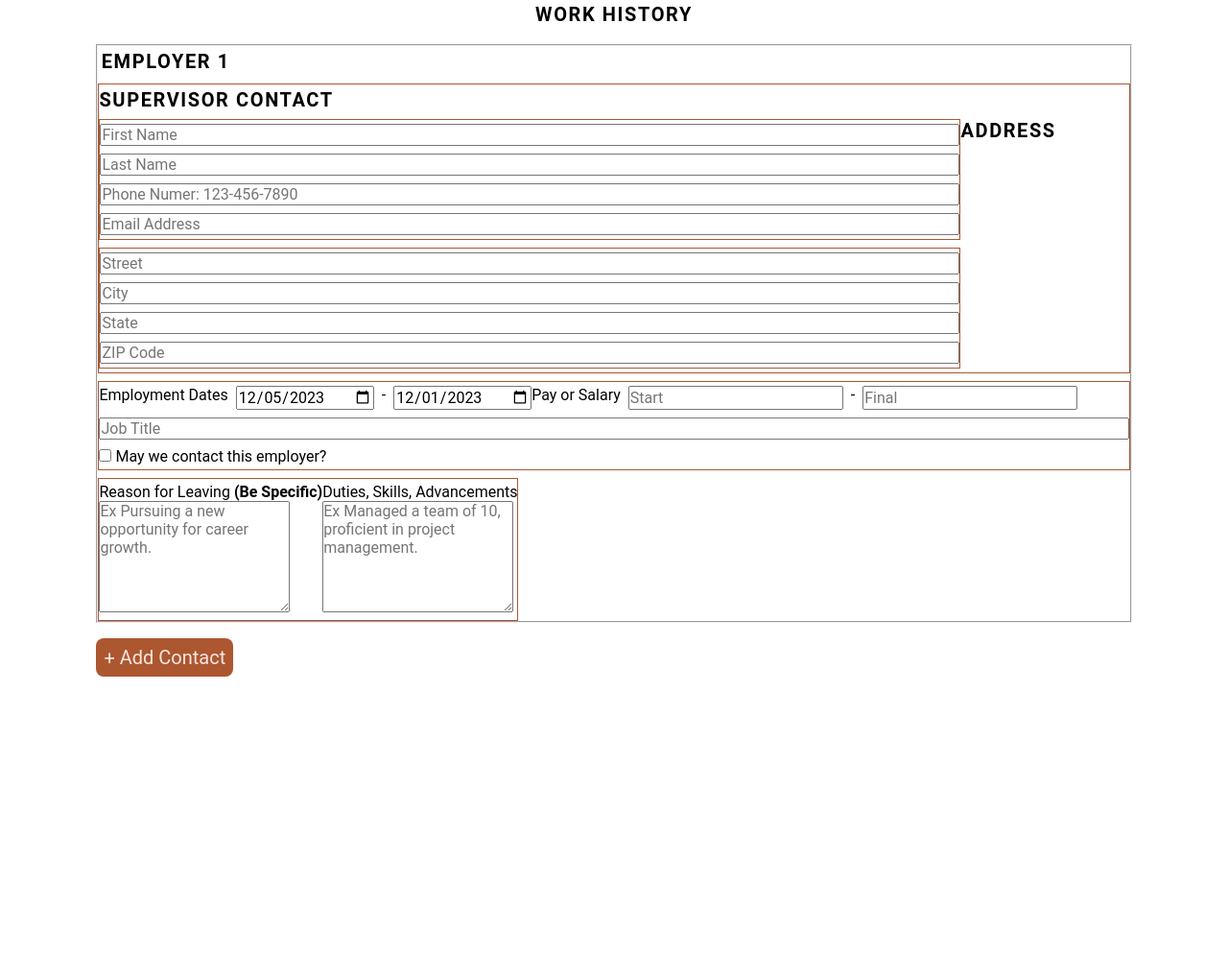
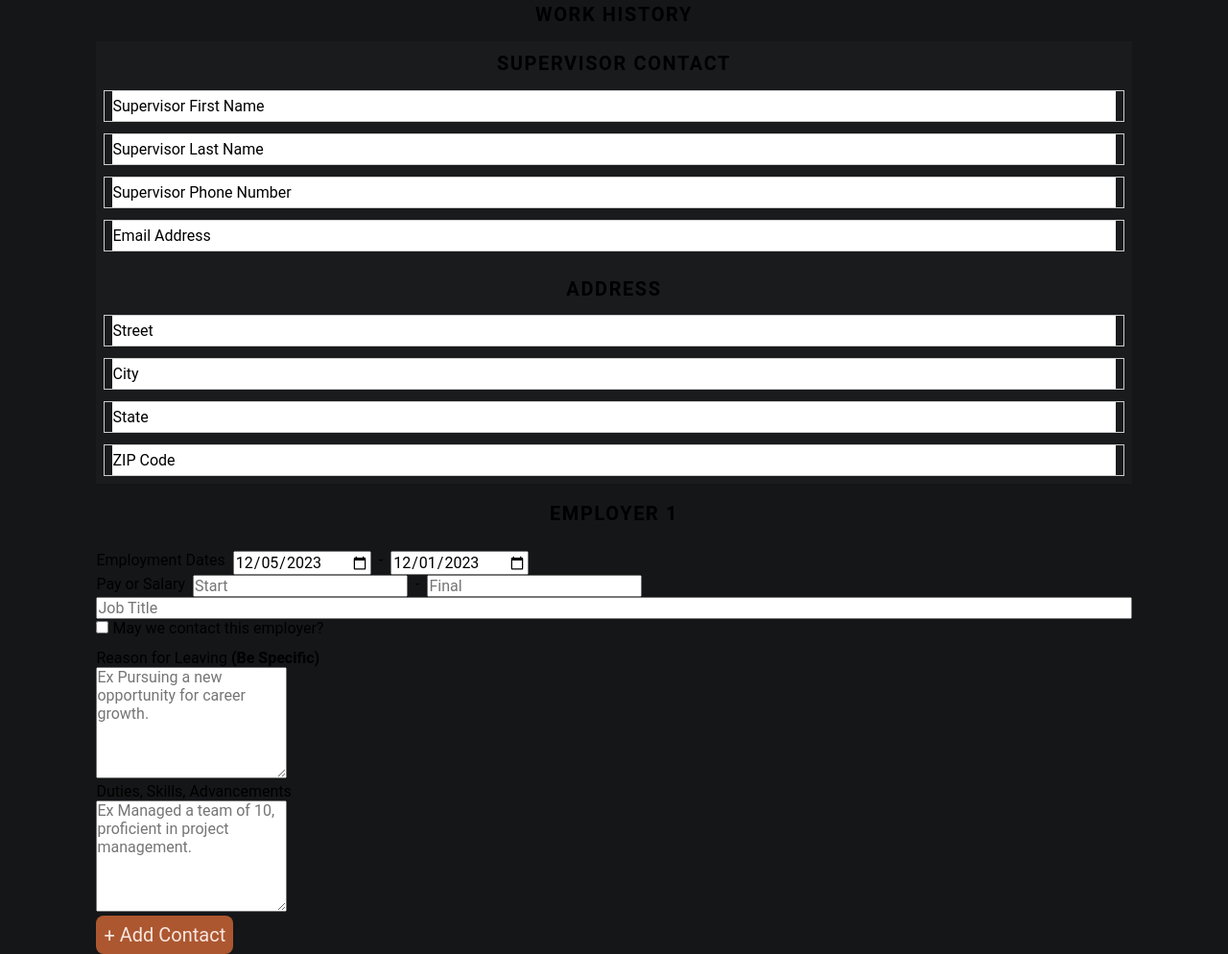
Before and after one commit to gelbels/EmployeeApplication, a plain HTML site: page page2.html in a window 1280 px wide. Shown: the whole page at 96% size. Before the commit the page ends 800 px from the top, so only its background shows below. Drawn offline with Linux system fonts and the light colour scheme; a script that the page names is missing.

Commit message:
more css and html organization

```diff
--- a/elements.css
+++ b/elements.css
@@ -1,19 +1,18 @@
-/* html {
+:root {
     background-color: var(--bg-color);
-} */
+}
 
 fieldset {
     /* background-color: var(--bg-color-brighter); */
     /* border: 1px solid var(--bg-color-accent); */
+    border: none;
 
     width: 100%;
 
     display: flex;
+    flex-direction: column;
     flex-wrap: wrap;
-    gap: 0.5rem;
-
-    margin: 1rem auto;
-    width: 90%;
+    gap: 0.75rem;
 }
 
 h1 {
--- a/input.css
+++ b/input.css
@@ -107,12 +107,15 @@ input .invalid {
     /* margin-inline: auto; */
     /* margin: 0; */
     width: 100%;
+    height: fit-content;
 
-    background-color: #fd2020;
     border: solid 1px #ccc;
 
-    /* padding: 0 0.5rem; */
+    padding: 0 0.5rem;
     position: relative;
+
+    /* debug */
+    /* background-color: #fd2020; */
 }
 
 .input-wrapper input {
@@ -121,8 +124,11 @@ input .invalid {
 
     background-color: Canvas;
 
-    padding: 0.5rem 0 0.5rem;
+    padding: 0.5rem 0rem 0.25rem;
 }
+
+/* Input is empty */
+/* .input-wrapper input:placeholder-shown {} */
 
 .input-wrapper input::placeholder {
     color: transparent;
@@ -131,21 +137,21 @@ input .invalid {
 .input-wrapper input~label {
     position: absolute;
 
-    left: 0rem;
-    margin: 0.25rem;
-    padding: 0.25rem;
+    left: 0.25rem;
+    margin: 0.375rem 0rem;
+    padding: 0rem 0.25rem;
 
     transform-origin: top left;
-    transition: all 250ms;
+    transition: transform 250ms;
+
+    /* debug */
+    /* border: solid 1px #ccc; */
 }
-
-/* Input is empty */
-.input-wrapper input:placeholder-shown {}
 
 
 /* Input has value */
 .input-wrapper input:focus+label,
 .input-wrapper input:not(:placeholder-shown)+label {
-    transform: translate(0rem, -0.9rem) scale(0.75);
+    transform: translate(0.1rem, -0.75em) scale(0.75);
     background-color: Canvas;
 }
--- a/page2.html
+++ b/page2.html
@@ -15,98 +15,62 @@
 
     <form action="" method="post">
         <h3>Work History</h3>
-        <div id="form-container" class="form-fields">
-            <!-- <div class="visually-hidden">
-                <h3 name="Field Group Title">Employer 1</h3>
+
+        <div id="form-container" class="fieldset-group">
+            <fieldset>
+                <h3>Supervisor Contact</h3>
+
+                <div class="input-wrapper">
+                    <input type="text" name="employer_name[]" placeholder="First Name" required>
+                    <label for="employer_name">Supervisor First Name</label>
+                </div>
+
+                <div class="input-wrapper">
+                    <input type="text" name="employer_name[]" placeholder="Last Name" required>
+                    <label for="employer_name">Supervisor Last Name</label>
+                </div>
+
+                <div class="input-wrapper">
+                    <input type="tel" name="telephone[]" placeholder="Phone Numer: 123-456-7890" required>
+                    <label for="telephone">Supervisor Phone Number</label>
+                </div>
+
+                <div class="input-wrapper">
+                    <input type="text" name="email[]" placeholder="Email Address" required>
+                    <label for="email">Email Address</label>
+                </div>
+            </fieldset>
 
             <fieldset>
+                <h3>Address</h3>
 
-                    <label class="visually-hidden" for="employer_name">First Name</label>
-                    <input type="text" name="employer_name[]" placeholder="First Name" required>
+                <div class="input-wrapper">
+                    <input type="text" id="street" name="street" placeholder="Street" pattern="[A-Za-z0-9\s]+" required>
+                    <label for="street">Street</label>
+                </div>
 
-                    <label class="visually-hidden" for="employer_name">Last Name</label>
-                    <input type="text" name="employer_name[]" placeholder="Last Name" required>
+                <div class="input-wrapper">
+                    <input type="text" id="city" name="city" placeholder="City" pattern="[A-Za-z\s]+" required>
+                    <label for="city">City</label>
+                </div>
 
-                    <label class="visually-hidden" for="address">Address</label>
-                    <input type="text" name="address[]" placeholder="Address" required>
+                <div class="input-wrapper">
+                    <input type="text" id="state" name="state" placeholder="State" pattern="[A-Za-z]{2}" required>
+                    <label for="state">State</label>
+                </div>
 
-                    <label class="visually-hidden" for="city_state_zip">City, State, ZIP</label>
-                    <input type="text" name="city_state_zip[]" placeholder="Ex Jacksonville, Florida, 32256" required>
+                <div class="input-wrapper">
+                    <input type="text" id="zip" name="zip" placeholder="ZIP Code" pattern="[0-9]{5}" required>
+                    <label for="zip">ZIP Code</label>
+                </div>
+            </fieldset>
+        </div>
 
-                    <label class="visually-hidden" for="telephone">Telephone</label>
-                    <input type="tel" name="telephone[]" placeholder="Ex 123-456-7890" required>
-
-                    <label class="visually-hidden" for="email">Email Address</label>
-                    <input type="text" name="email[]" placeholder="Ex example@email.com" required>
-                </fieldset>
-                <fieldset>
-
-                    <label class="visually-hidden" for="supervisor_name">Name of Last Supervisor</label>
-                    <input type="text" name="supervisor_name[]" placeholder="Ex First Last" required>
-
-                    <label class="visually-hidden" for="employment_dates_from">Employment Dates - From</label>
-                    <input type="month" name="employment_dates_from[]" placeholder="1" required>
-
-                    <label class="visually-hidden" for="employment_dates_to">Employment Dates - To</label>
-                    <input type="month" name="employment_dates_to[]" required>
-
-                    <label class="visually-hidden" for="pay_start">Pay or Salary - Start $</label>
-                    <input type="text" name="pay_start[]" placeholder="Ex 50000" required>
-
-                    <label class="visually-hidden" for="pay_final">Pay or Salary - Final $</label>
-                    <input type="text" name="pay_final[]" placeholder="Ex 60000" required>
-
-                    <label class="visually-hidden" for="last_job_title">Your Last Job Title</label>
-                    <input type="text" name="last_job_title[]" placeholder="Ex Professor" required>
-
-                    <label class="visually-hidden" for="contact_employer">May we contact this employer?<input
-                            type="checkbox" name="contact_employer[]"></label>
-
-                    <label class="visually-hidden" for="reason_for_leaving">Reason for Leaving <b>(Be
-                            Specific)</b></label>
-                    <textarea class="custom-textarea" name="reason_for_leaving[]"
-                        placeholder="Ex Pursuing a new opportunity for career growth." rows="6" required></textarea>
-
-                    <label class="visually-hidden" for="duties_skills">Duties, Skills, Advancements</label>
-                    <textarea class="custom-textarea" name="duties_skills[]"
-                        placeholder="Ex Managed a team of 10, proficient in project management." rows="6"
-                        required></textarea>
-                </fieldset>
-            </div> -->
+        <div id="form-container" class="form-fields">
             <fieldset>
                 <h3 name="Field Group Title">Employer 1</h3>
                 <div class="form-field-group">
-                    <h3>Supervisor Contact</h3>
-                    <div class="form-field-group">
-                        <label class="visually-hidden" for="employer_name">Supervisor First Name</label>
-                        <input type="text" name="employer_name[]" placeholder="First Name" required>
 
-                        <label class="visually-hidden" for="employer_name">Supervisor Last Name</label>
-                        <input type="text" name="employer_name[]" placeholder="Last Name" required>
-
-                        <label class="visually-hidden" for="telephone">Supervisor Phone Number</label>
-                        <input type="tel" name="telephone[]" placeholder="Phone Numer: 123-456-7890" required>
-
-                        <label class="visually-hidden" for="email">Email Address</label>
-                        <input type="text" name="email[]" placeholder="Email Address" required>
-                    </div>
-
-                    <h3>Address</h3>
-
-                    <div class="form-field-group">
-                        <label class="visually-hidden" for="street">Street</label>
-                        <input type="text" id="street" name="street" placeholder="Street" pattern="[A-Za-z0-9\s]+"
-                            required>
-
-                        <label class="visually-hidden" for="city">City</label>
-                        <input type="text" id="city" name="city" placeholder="City" pattern="[A-Za-z\s]+" required>
-
-                        <label class="visually-hidden" for="state">State</label>
-                        <input type="text" id="state" name="state" placeholder="State" pattern="[A-Za-z]{2}" required>
-
-                        <label class="visually-hidden" for="zip">ZIP Code</label>
-                        <input type="text" id="zip" name="zip" placeholder="ZIP Code" pattern="[0-9]{5}" required>
-                    </div>
                 </div>
 
                 <div class="form-field-group">
--- a/styles2.css
+++ b/styles2.css
@@ -6,24 +6,18 @@
 @import url("button.css");
 @import url("input.css");
 
-/* :root,
 :root.light {
-    --bg-color: #fff;
-    --bg-color-contrast: #000000;
-    --text-color: #123;
-    --text-color-contrast: #fed;
+    /* --bg-color: #141618;
+    --bg-color-brighter: #191b1d;
+    --bg-color-accent: #ac5730;
+    --bg-color-contrast: #efefef;
+    --text-color: #f8e6e1;
+    --text-color-contrast: #212729; */
 }
 
-:root.dark {
-    --bg-color: #121212;
-    --bg-color-contrast: #efefef;
-    --text-color: #45ADFE;
-    --text-color-contrast: #212729;
-} */
-
 :root {
-    --bg-color: #121212;
-    --bg-color-brighter: #1f1f1f;
+    --bg-color: #141618;
+    --bg-color-brighter: #191b1d;
     --bg-color-accent: #ac5730;
     --bg-color-contrast: #efefef;
     --text-color: #f8e6e1;
@@ -49,6 +43,34 @@ iframe {
     --slide-time: 0.5s;
     --transform-bounds-left: -100%;
     --transform-bounds-right: 100%;
+}
+
+.nav-wrapper {
+    background-color: var(--bg-color-brighter);
+
+    display: flex;
+    flex-direction: column;
+    gap: 1rem;
+
+    margin: auto;
+    width: 90%;
+    max-width: 120ch;
+}
+
+.nav-left {
+    display: flex;
+    flex-direction: row;
+    justify-content: space-between;
+    align-items: center;
+    gap: 1rem;
+}
+
+.nav-right {
+    display: flex;
+    flex-direction: row;
+    justify-content: space-between;
+    align-items: center;
+    gap: 1rem;
 }
 
 .fade-in {
@@ -209,30 +231,24 @@ iframe {
 }
 
 .fieldset-group {
-    /* border: 1px solid var(--bg-color-accent); */
     background-color: var(--bg-color-brighter);
 
     display: flex;
-    flex-wrap: wrap;
-    gap: 1rem;
+    flex-direction: column;
+    gap: 1.5rem;
 
     /* margin: 1.25rem 0rem; */
     /* margin: 1rem auto;
     width: 90%; */
-}
 
-.form-field-group {
-    border: 1px solid var(--bg-color-accent);
+    padding: 0.5rem 0.5rem;
+    ;
 
-    display: flex;
-    flex-wrap: wrap;
-    /* gap: 0.5rem; */
+    margin: 1rem auto;
+    /* width: 30%; */
 
-    /* margin: 1.25rem 0rem; */
-}
-
-.form-field-group>* {
-    margin: 0.25rem 0rem;
+    /* debug */
+    /* border: 1px solid var(--bg-color-accent); */
 }
 
 .center-group {
```
Also changed, not shown: index.html (+20 -14 lines), page1.html (+22 -20 lines), page8.html (+1 -1 lines). Lines whose indentation alone changed are shown as unchanged.
